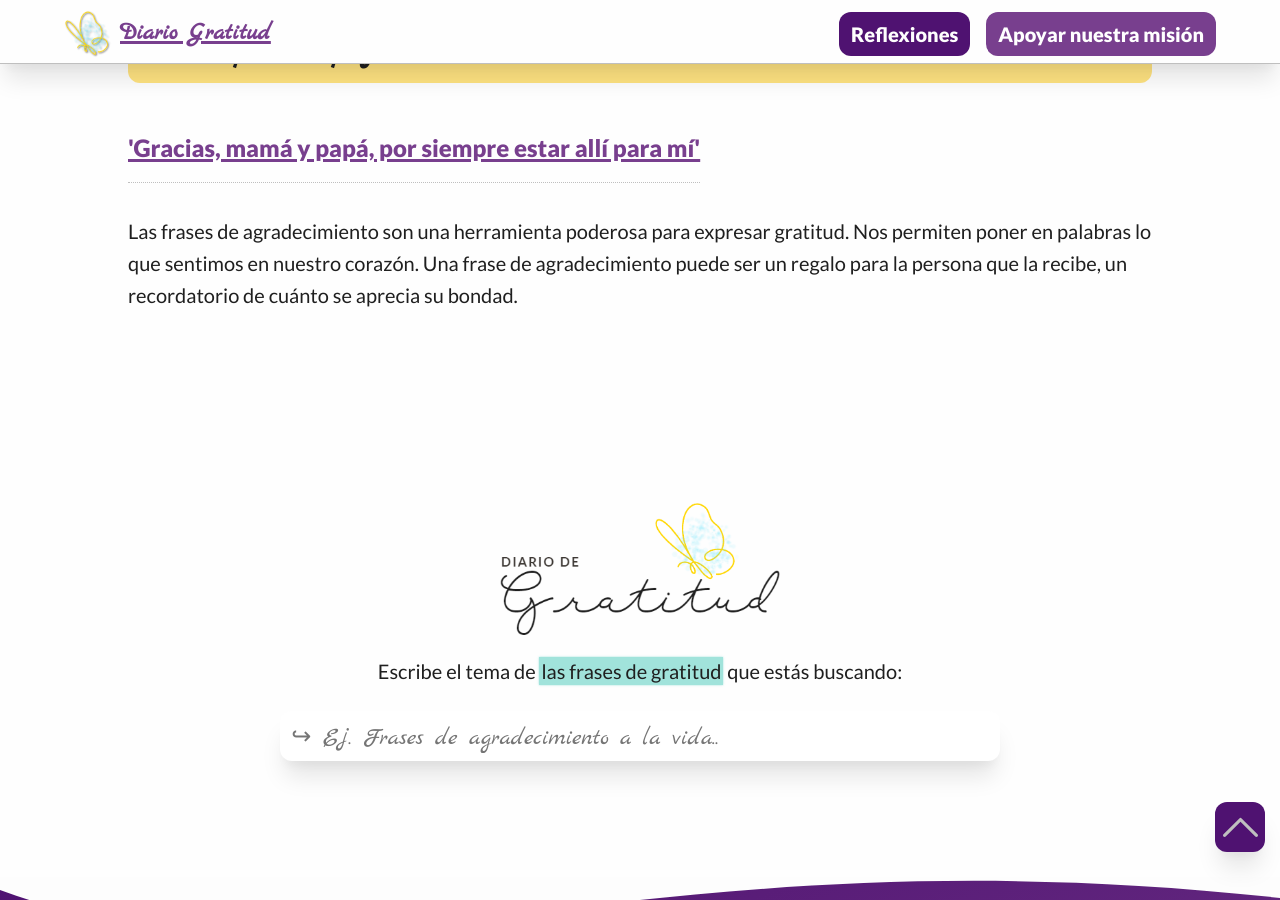
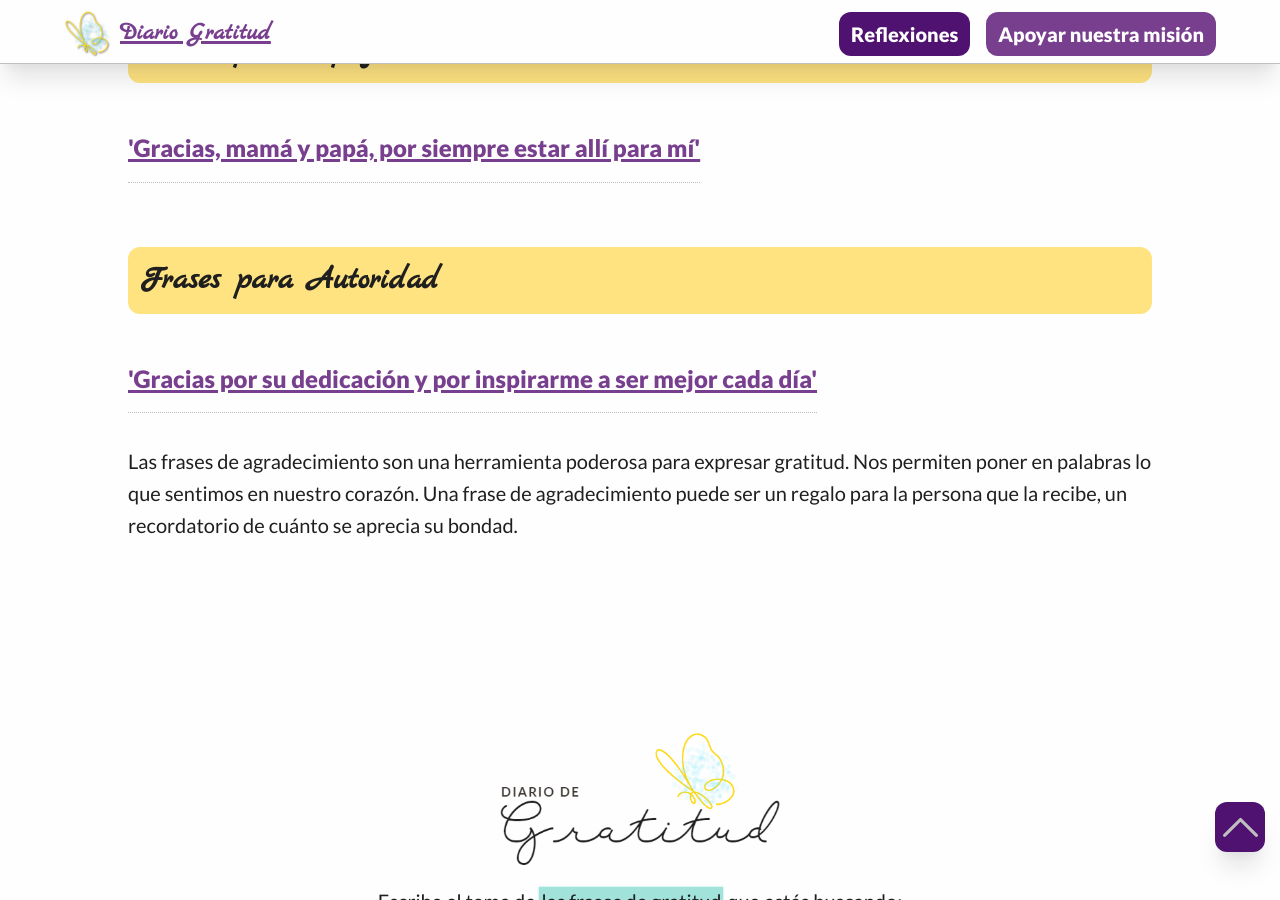
Before and after one commit to Klerpson/gratitud, a Jekyll site: the page built from blog.html, in a window 1280 px wide and 900 px high, scrolled down 2180 px. Built offline with Jekyll 4.4.1, drawn with Linux system fonts in a browser that asks for light colours.

Commit message:
Update 2023-09-26-frase-gracias-por-su-dedicación-y-por-inspirarme-a-ser-mejor-cada-día.md

```diff
--- a/_posts/2023-09-26-frase-gracias-por-su-dedicación-y-por-inspirarme-a-ser-mejor-cada-día.md
+++ b/_posts/2023-09-26-frase-gracias-por-su-dedicación-y-por-inspirarme-a-ser-mejor-cada-día.md
@@ -2,9 +2,9 @@
 layout: post
 json-post: "true"
 date: 2023-09-26T20:10:07.589Z
-title: "Frase: 'Gracias por su dedicación y por inspirarme a ser mejor cada día'"
-description: "Frase: 'Gracias por su dedicación y por inspirarme a ser mejor
-  cada día' ¿Quieres agradecer EL APOYO de ese docente especial?"
+title: "'Gracias por su dedicación y por inspirarme a ser mejor'"
+description: "Frase: 'Gracias por su dedicación y por inspirarme a ser mejor cada día' ¿Quieres agradecer EL APOYO de ese docente especial?"
+category: autoridad
 h1: "'Gracias por su dedicación y por inspirarme a ser mejor cada día'"
 jpg: blog/gracias-por-su-dedicacion-e-inspirarme.jpg
 webp: blog/gracias-por-su-dedicacion-e-inspirarme.webp
```
